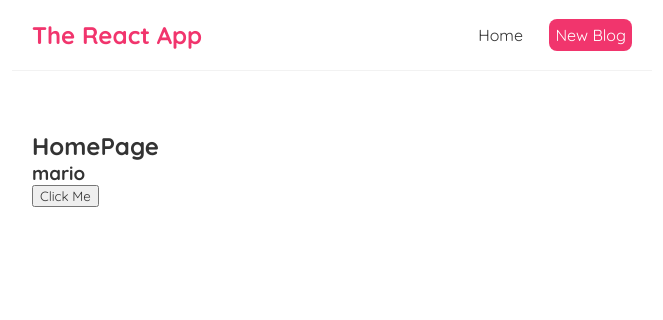
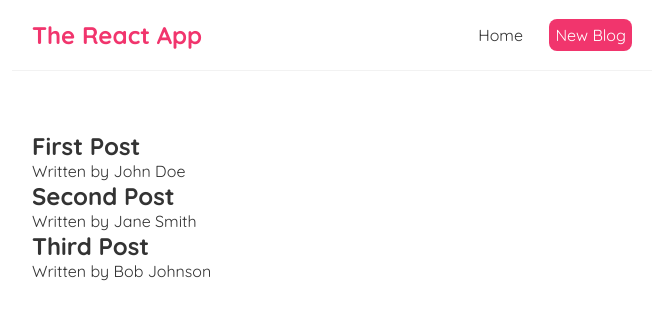
Before and after one commit to jasonMatillano/ReactFundamentals, a React (Create React App) app: page / in a window 1280 px wide. Shown: the top 320 px of the page, without its empty margins (308-971 px from the left). Built offline with nearby package versions, Linux system fonts and the light colour scheme.

Commit message:
0.1.0.OutputingObjectArray

```diff
--- a/src/Home.js
+++ b/src/Home.js
@@ -2,19 +2,39 @@
 
 const Home = () => {
 
-    const [name, setName] = useState('mario');
+    const [blogs, setBlogs] = useState(
+        [
+            {
+            id: 1,
+            title: 'First Post',
+            body: 'This is the body of the first post.',
+            author: 'John Doe'
+            },
+            {
+            id: 2,
+            title: 'Second Post',
+            body: 'This is the body of the second post.',
+            author: 'Jane Smith'
+            },
+            {
+            id: 3,
+            title: 'Third Post',
+            body: 'This is the body of the third post.',
+            author: 'Bob Johnson'
+            }
+        ]
+      );
 
-    const handleClick = () => {
-        setName('luigi');
-        console.log(name);
-    }
+
 
     return (
      <div className="home">
-        <h2>HomePage</h2>
-        <h3>{ name }</h3>
-        <button onClick= {handleClick} >Click Me</button>
-
+        {blogs.map(blog => (
+            <div className="blog-preview" key={blog.id}>
+                <h2>{blog.title}</h2>
+                <p>Written by {blog.author}</p>
+            </div>
+        ))}
      </div>
      );
 }
```
